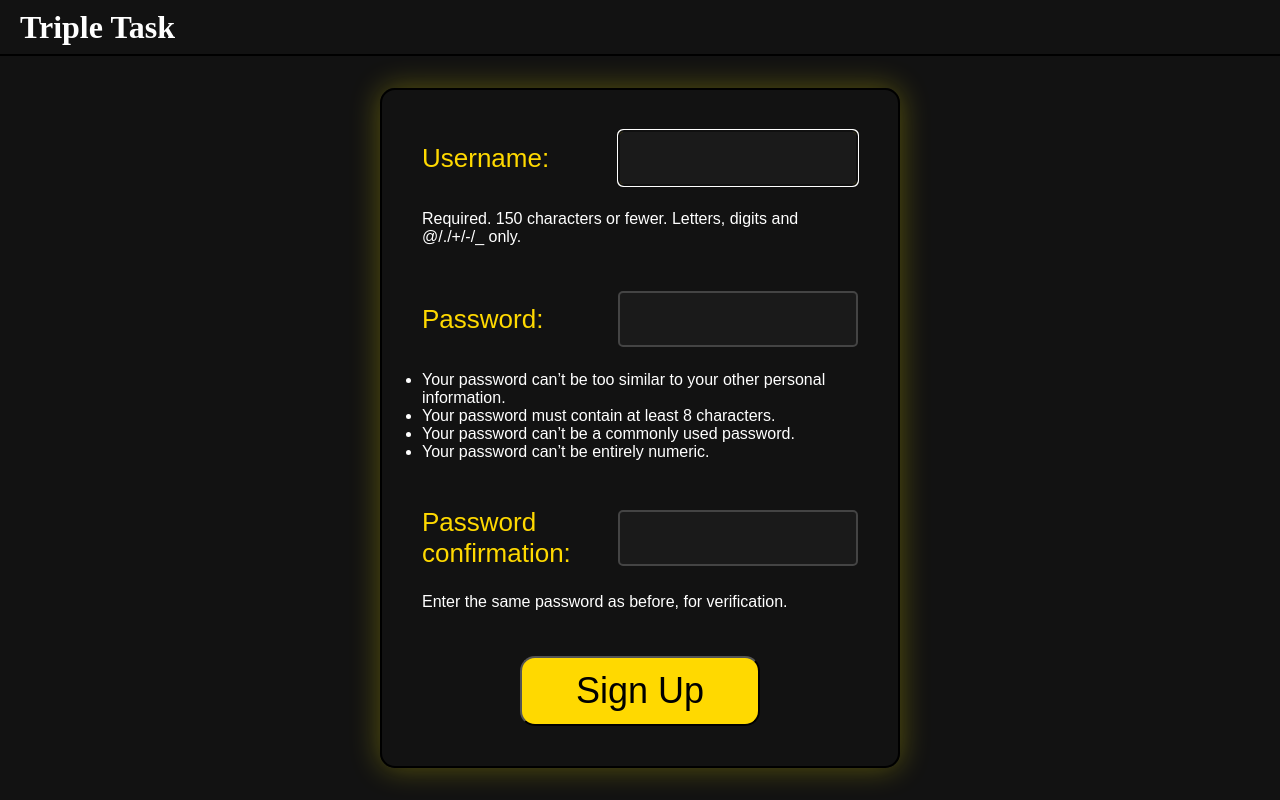
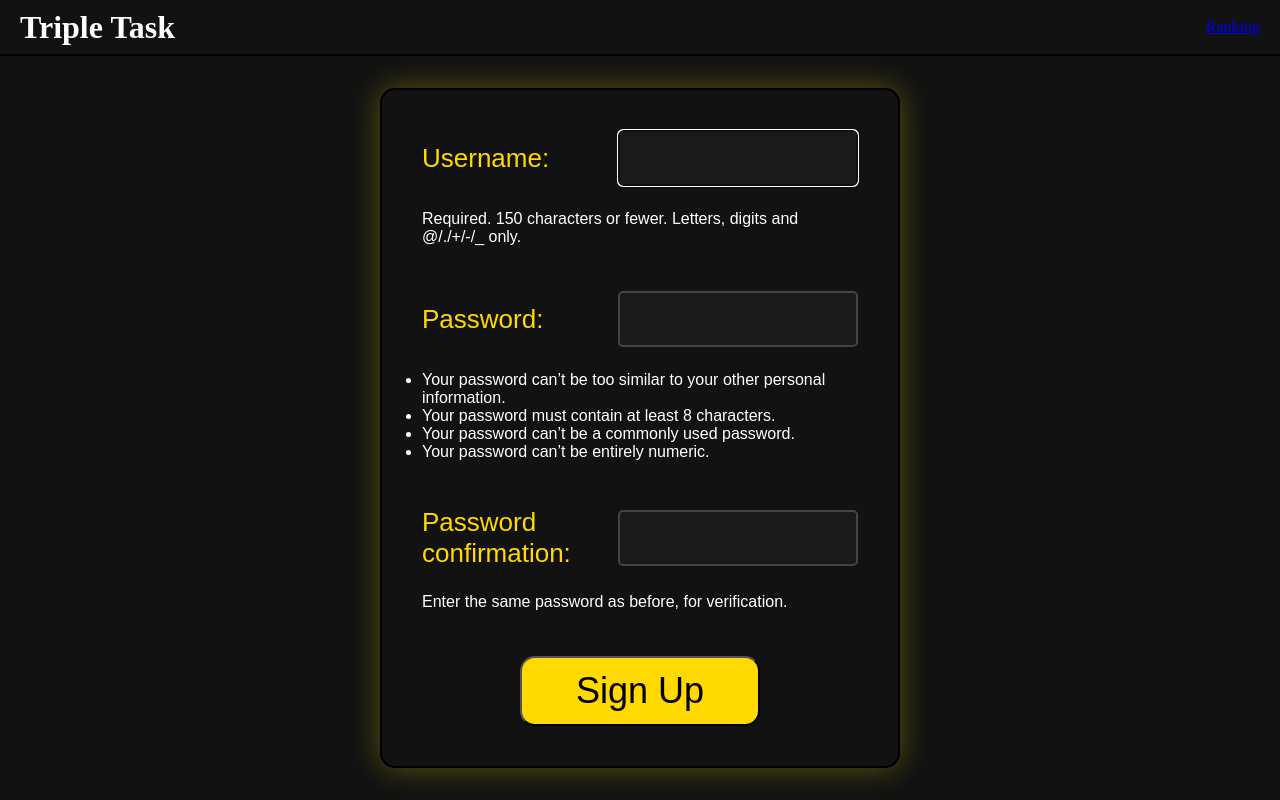
Before and after one commit to Hernandez-Marcos/Triple-task, a Django app: page /accounts/register/ in a window 1280 px wide. Run offline with Django 5.2, Linux system fonts and the light colour scheme.

Commit message:
add div.navbar to main.html

```diff
--- a/templates/main.html
+++ b/templates/main.html
@@ -13,6 +13,9 @@
 <body>
     <div class="main-wrapper">
         <h1>Triple Task</h1>
+
+        <div class="navbar">
+            <a href="{% url 'ranking' %}">Ranking</a>
             {% if request.user.is_authenticated %}
                 <form action="{% url 'accounts:logout' %}" method="POST">
                     {% csrf_token %}
@@ -21,6 +24,8 @@
             {% endif %}
         </div>
 
+    </div>
+
     {% block content %}
 
     {% endblock content %}
```
Lines whose indentation alone changed are shown as unchanged.
